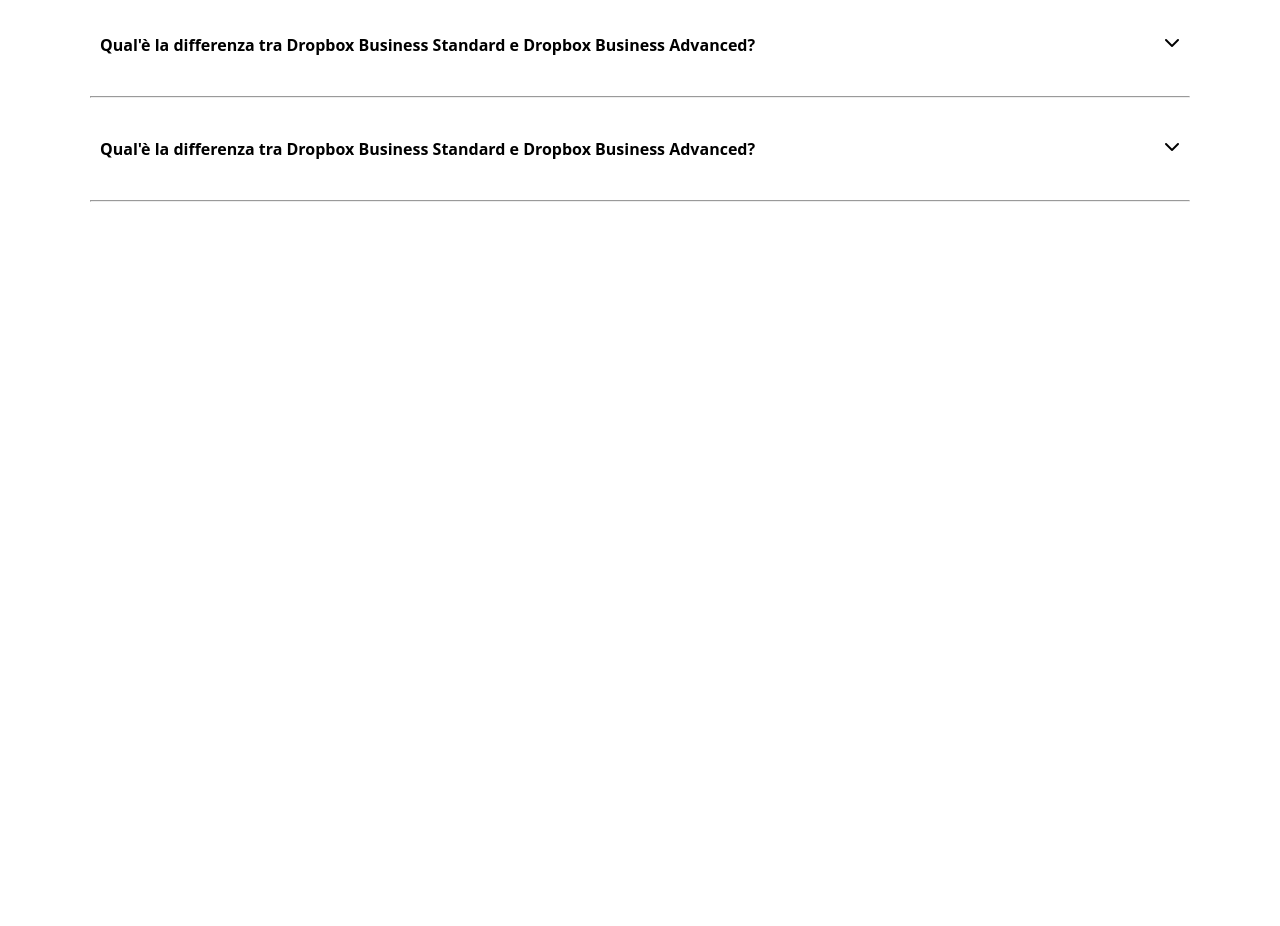
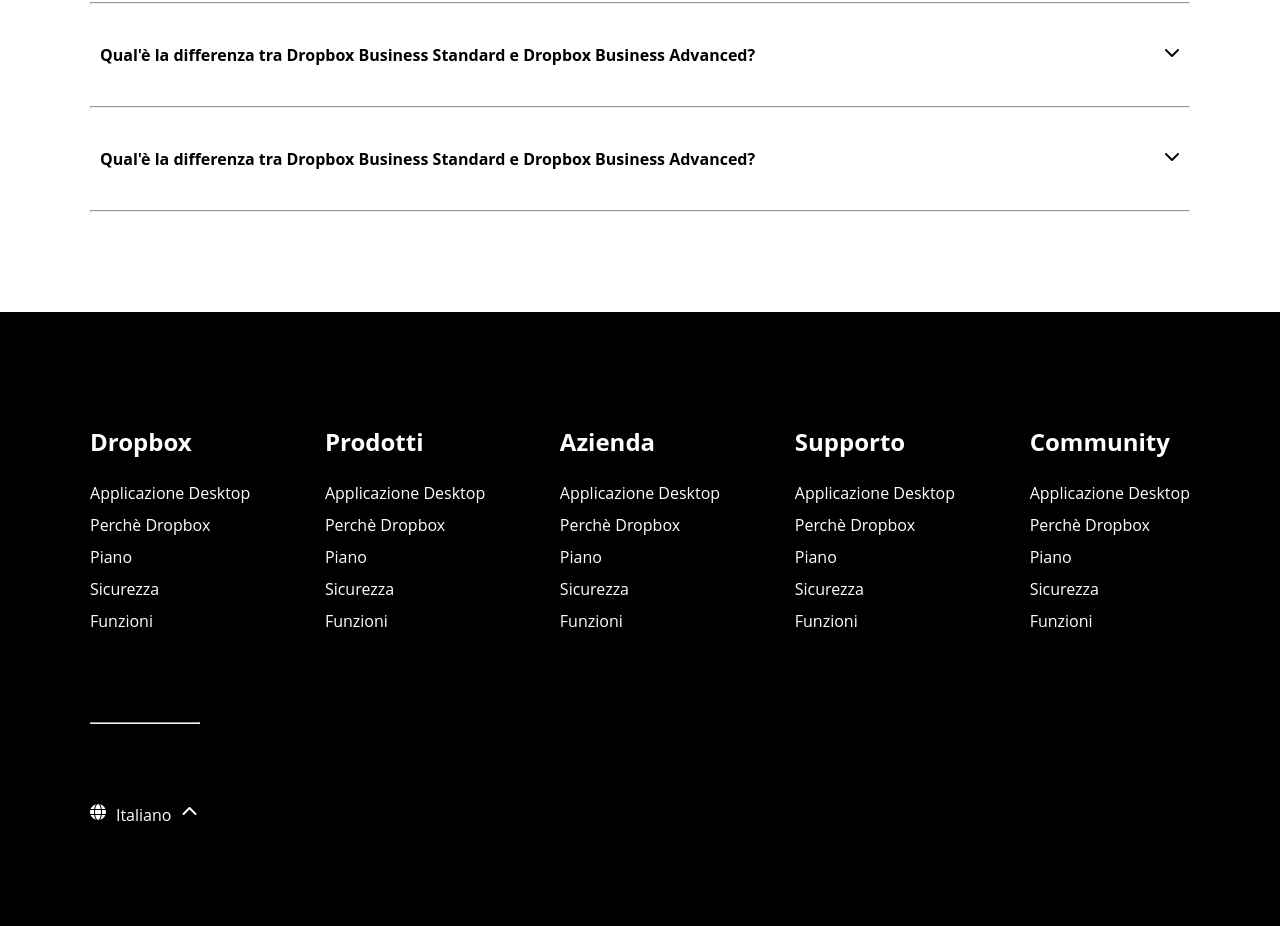
Before and after one commit to MattiaPlacido/htmlcss-dropbox, a plain HTML site: page index.html in a window 1280 px wide. Shown: the part 5144-6070 px from the top of the page. Before the commit the page ends 5446 px from the top, so only its background shows below. Drawn offline with Linux system fonts and the light colour scheme; files whose address does not match are found by name.

Commit message:
Footer e conclusione

```diff
--- a/css/style.css
+++ b/css/style.css
@@ -141,8 +141,12 @@ h2 {
 }
 #side-brand-card .image-container {
   width: 50%;
-  height: auto;
+  height: 50%;
+}
+#side-brand-card .image-container > img {
   object-fit: contain;
+  width: 100%;
+  height: 100%;
   padding: 50px;
 }
 
@@ -287,6 +291,45 @@ h2 {
   padding: 10px 30px;
 }
 
+/* FOOTER */
+footer {
+  background-color: black;
+  color: white;
+}
+.footer {
+  display: flex;
+  flex-direction: column;
+  margin: 0 auto;
+  max-width: 1100px;
+  padding: 100px 0;
+  gap: 80px;
+}
+
+.footer > hr {
+  width: 10%;
+  align-self: flex-start;
+}
+
+#footer-links {
+  display: flex;
+  flex-direction: row;
+  justify-content: space-between;
+}
+
+#footer-links .list > h2 {
+  padding: 15px 0;
+}
+
+#footer-links .list > ul > li {
+  margin: 10px 0;
+  list-style: none;
+}
+
+.footer .container:last-child {
+  gap: 10px;
+  display: flex;
+}
+
 /* SPAM */
 .whitetxtbluebg {
   color: white;
@@ -357,3 +400,7 @@ h2 {
 .centered {
   margin: 0 auto;
 }
+
+.invert {
+  filter: invert(1);
+}
--- a/index.html
+++ b/index.html
@@ -299,10 +299,18 @@
         <br>
         <div class="container row">
           <div class="item-container wrap" id="side-brand-card">
-            <img src="./img/designit.svg" class="image-container bgblue white">
-            <img src="./img/arizona_state_university.svg" class="image-container bgred white">
-            <img src="./img/university_of_florida.svg" class="image-container bggreen white">
-            <img src="./img/topps.svg" class="image-container bgbrown white">
+            <div class="image-container bgblue">
+              <img src="./img/designit.svg" class="invert">
+            </div>
+            <div class="image-container bggreen">
+              <img src="./img/arizona_state_university.svg" class="invert">
+            </div>
+            <div class="image-container bgbrown">
+              <img src="./img/university_of_florida.svg" class="invert">
+            </div>
+            <div class="image-container bglightblue">
+              <img src="./img/topps.svg" class="invert">
+            </div>
           </div>
           <div class="item-container" id="main-brand-card">
             <img class="image-container" src="./img/designit.svg">
@@ -317,10 +325,18 @@
             <p>Morten Thomsen, Global IT Lead</p>
           </div>
           <div class="item-container wrap" id="side-brand-card">
-            <img src="./img/world_bicycle_relief.svg" class="image-container bgblue ">
-            <img src="./img/lonely_planet.svg" class="image-container bgred">
-            <img src="./img/clear_channel.svg" class="image-container bggreen ">
-            <img src="./img/hearst_corp.svg" class="image-container bgbrown">
+            <div class="image-container bgblue">
+              <img src="./img/world_bicycle_relief.svg" class="invert">
+            </div>
+            <div class="image-container bglightblue">
+              <img src="./img/lonely_planet.svg" class="invert">
+            </div>
+            <div class="image-container bgbrown">
+              <img src="./img/clear_channel.svg" class="invert">
+            </div>
+            <div class="image-container bggreen">
+              <img src="./img/hearst_corp.svg" class="invert">
+            </div>
           </div>
         </div>
         <div class="container bglightblue" id="bottom-brand-card">
@@ -356,7 +372,68 @@
     </div>
   </main>
   <!-- Footer -->
-  <footer></footer>
+  <footer>
+    <div class="footer">
+      <div class="container" id="footer-links">
+        <div class="list">
+          <h2>Dropbox</h2>
+          <ul>
+            <li> Applicazione Desktop</li>
+            <li> Perchè Dropbox</li>
+            <li> Piano </li>
+            <li> Sicurezza </li>
+            <li> Funzioni </li>
+          </ul>
+        </div>
+        <div class="list">
+          <h2>Prodotti</h2>
+          <ul>
+            <li> Applicazione Desktop</li>
+            <li> Perchè Dropbox</li>
+            <li> Piano </li>
+            <li> Sicurezza </li>
+            <li> Funzioni </li>
+          </ul>
+        </div>
+        <div class="list">
+          <h2>Azienda</h2>
+          <ul>
+            <li> Applicazione Desktop</li>
+            <li> Perchè Dropbox</li>
+            <li> Piano </li>
+            <li> Sicurezza </li>
+            <li> Funzioni </li>
+          </ul>
+        </div>
+        <div class="list">
+          <h2>Supporto</h2>
+          <ul>
+            <li> Applicazione Desktop</li>
+            <li> Perchè Dropbox</li>
+            <li> Piano </li>
+            <li> Sicurezza </li>
+            <li> Funzioni </li>
+          </ul>
+        </div>
+        <div class="list">
+          <h2>Community</h2>
+          <ul>
+            <li> Applicazione Desktop</li>
+            <li> Perchè Dropbox</li>
+            <li> Piano </li>
+            <li> Sicurezza </li>
+            <li> Funzioni </li>
+          </ul>
+        </div>
+      </div>
+      <hr>
+      <div class="container">
+        <i class="fa-solid fa-globe"></i>
+        <p>Italiano</p>
+        <i class="fa-solid fa-chevron-up"></i>
+      </div>
+    </div>
+  </footer>
 </body>
 
 </html>
```
